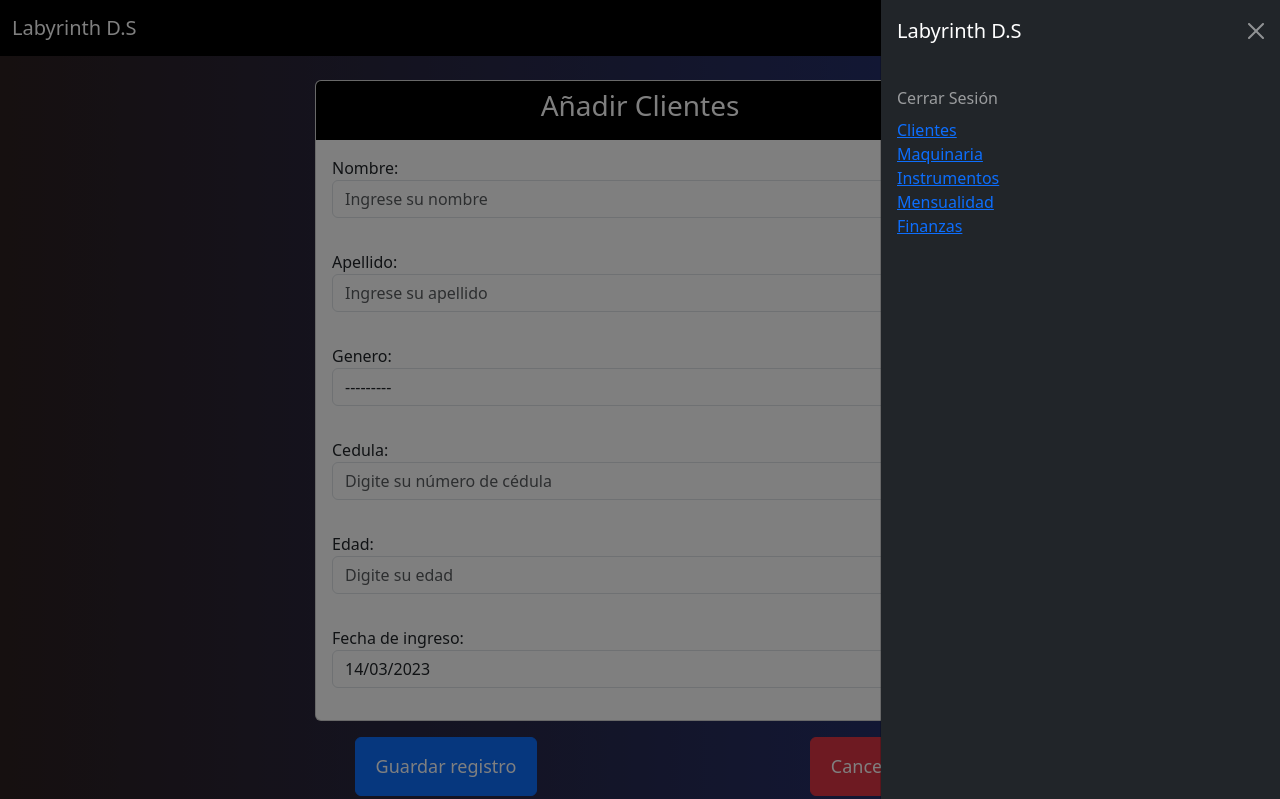
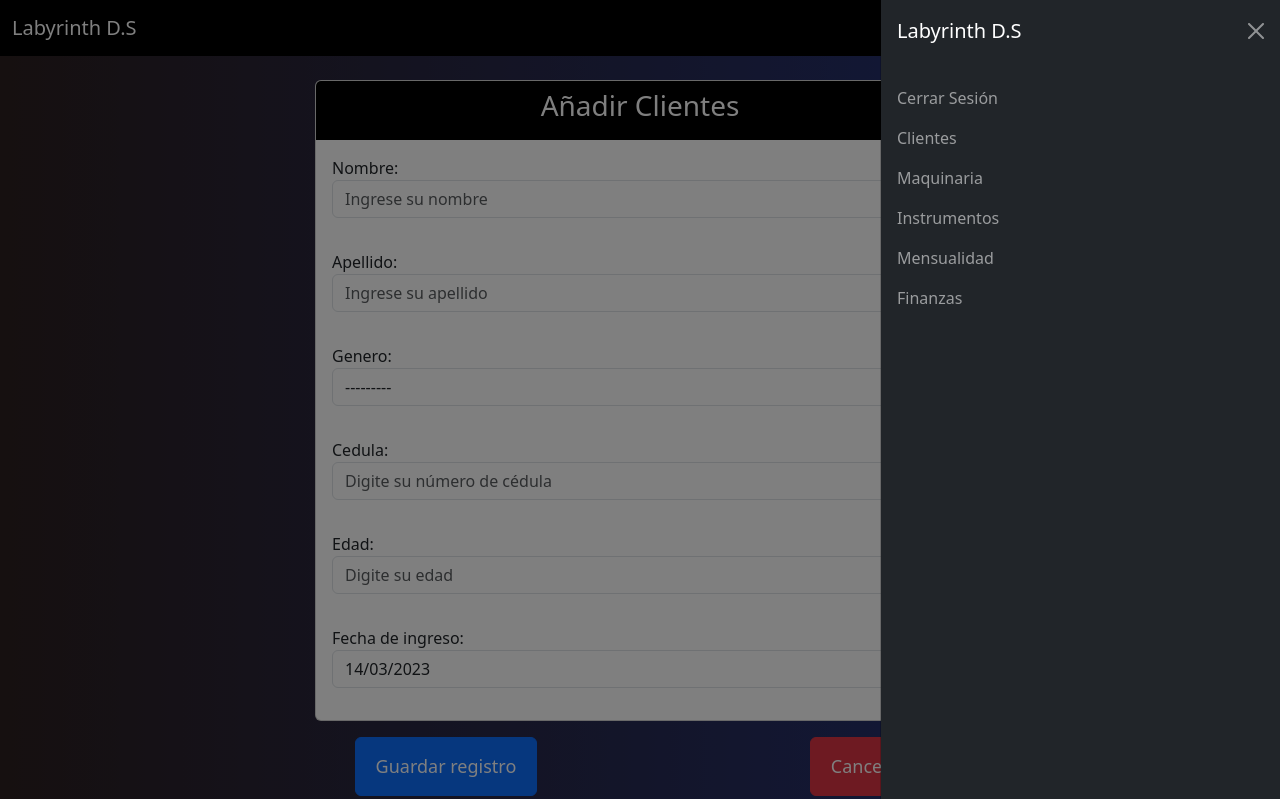
Before and after one commit to MartinVelez2002/Gym_System-main, a Django app: page /clientes/crear_cliente/ in a window 1280 px wide, after a click that opens the changed part. Shown: the top 799 px of the page. Run offline with Django 4.2, Linux system fonts and the light colour scheme; a user stored in the database is signed in; some libraries are stand-ins or nearby versions.

Commit message:
Cambios en Settings

```diff
--- a/templates/navbar.html
+++ b/templates/navbar.html
@@ -19,19 +19,19 @@
                       <a class="nav-link" href="{% url 'logout' %}">Cerrar Sesión</a>
                     </span>
                     <span class="nav-text">
-                        <a href="{% url 'clientes:detalle_cliente' %}"> Clientes </a>
+                        <a class="nav-link" href="{% url 'clientes:detalle_cliente' %}"> Clientes </a>
                     </span>
                     <span class="nav-text">
-                        <a href="{% url 'maquinaria:detalle_maquinaria' %}"> Maquinaria </a>
+                        <a class="nav-link" href="{% url 'maquinaria:detalle_maquinaria' %}"> Maquinaria </a>
                     </span>
                     <span class="nav-text">
-                        <a href="{% url 'instrumentos:detalle_instrumento' %}"> Instrumentos </a>
+                        <a class="nav-link" href="{% url 'instrumentos:detalle_instrumento' %}"> Instrumentos </a>
                     </span>
                     <span class="nav-text">
-                        <a href="{% url 'mensualidad:detalle_mensualidad' %}"> Mensualidad </a>
+                        <a class="nav-link" href="{% url 'mensualidad:detalle_mensualidad' %}"> Mensualidad </a>
                     </span>
                     <span class="nav-text">
-                        <a href="{% url 'finanzas:detalle_finanzas' %}"> Finanzas </a>
+                        <a class="nav-link" href="{% url 'finanzas:detalle_finanzas' %}"> Finanzas </a>
                     </span>
                 </ul>
             </div>
```
